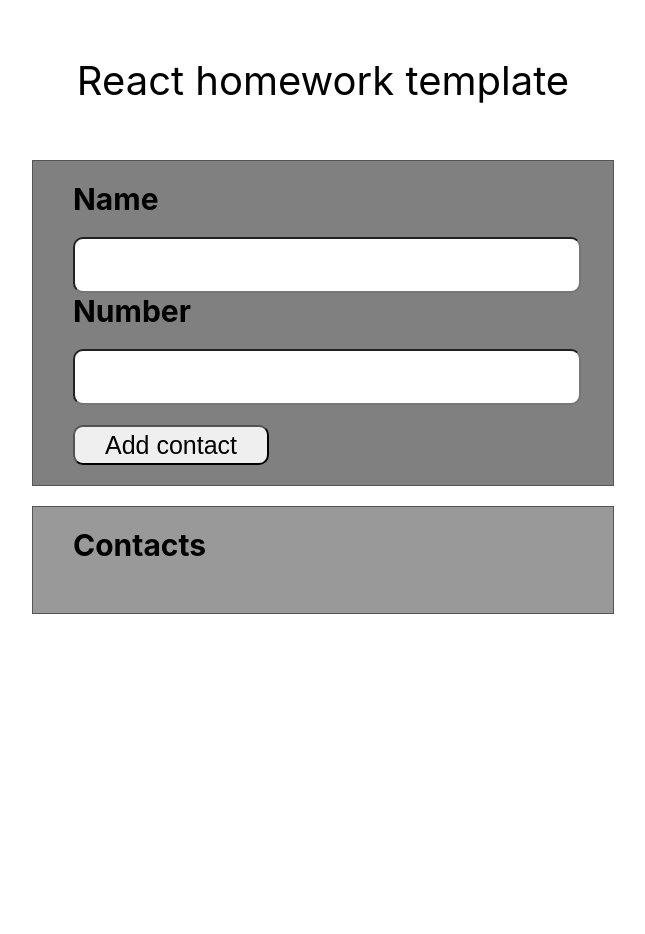
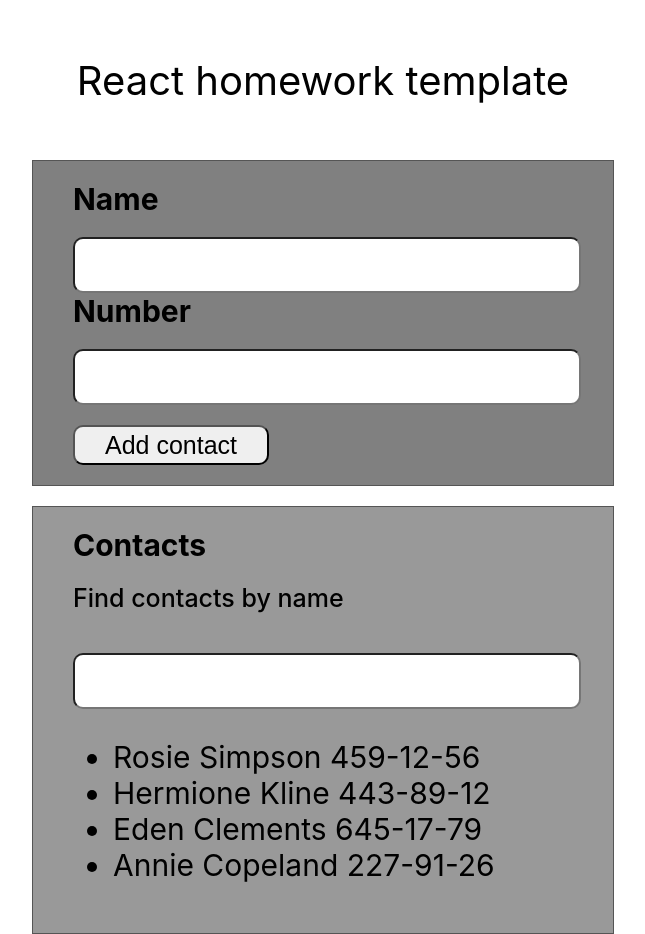
Before and after one commit to Vitalii-Prokopenko/goit-react-hw-02-phonebook, a React (Create React App) app: page / in a window 1280 px wide. Shown: the whole page, without its empty margins (317-962 px from the left). Before the commit the page ends 800 px from the top, so only its background shows below. Built offline with nearby package versions, Linux system fonts and the light colour scheme.

Commit message:
adds filter by name (step #3)

```diff
--- a/src/components/App.jsx
+++ b/src/components/App.jsx
@@ -4,7 +4,13 @@ import css from 'components/app.module.css';
 
 class App extends Component {
   state = {
-    contacts: [],
+    contacts: [
+      { id: 'id-1', name: 'Rosie Simpson', number: '459-12-56' },
+      { id: 'id-2', name: 'Hermione Kline', number: '443-89-12' },
+      { id: 'id-3', name: 'Eden Clements', number: '645-17-79' },
+      { id: 'id-4', name: 'Annie Copeland', number: '227-91-26' },
+    ],
+    filter: '',
     name: '',
     number: '',
   };
@@ -24,8 +30,15 @@ class App extends Component {
     });
   };
 
+  // handleSearchInputChange = event => {
+  //   this.handleInputChange(event);
+  //   const { contacts, filter } = this.state;
+  //   return contacts.filter(contact => contact.name.includes(filter));
+  // };
+
   render() {
-    const contacts = this.state.contacts;
+    const { contacts, filter, name, number } = this.state;
+    // const filteredContacts = this.handleSearchInputChange();
     return (
       <>
         <div
@@ -50,7 +63,7 @@ class App extends Component {
               // pattern="^[a-zA-Zа-яА-Я]+(([' -][a-zA-Zа-яА-Я ])?[a-zA-Zа-яА-Я]*)*$"
               title="Name may contain only letters, apostrophe, dash and spaces. For example Adrian, Jacob Mercer, Charles de Batz de Castelmore d'Artagnan"
               required
-              value={this.state.name}
+              value={name}
               onChange={this.handleInputChange}
             />
           </label>
@@ -60,10 +73,10 @@ class App extends Component {
               className={css['inputName']}
               type="tel"
               name="number"
-              pattern="\+?\d{1,4}?[-.\s]?\(?\d{1,3}?\)?[-.\s]?\d{1,4}[-.\s]?\d{1,4}[-.\s]?\d{1,9}"
+              // pattern="\+?\d{1,4}?[-.\s]?\(?\d{1,3}?\)?[-.\s]?\d{1,4}[-.\s]?\d{1,4}[-.\s]?\d{1,9}"
               title="Phone number must be digits and can contain spaces, dashes, parentheses and can start with +"
               required
-              value={this.state.number}
+              value={number}
               onChange={this.handleInputChange}
             />
           </label>
@@ -73,10 +86,24 @@ class App extends Component {
         </form>
         <div className={css['phoneBook']}>
           <p className={css['title']}>Contacts</p>
+          <p className={css['subtitle']}>Find contacts by name</p>
+          <input
+            className={css['inputSearchName']}
+            type="text"
+            name="filter"
+            // pattern="^[a-zA-Zа-яА-Я]+(([' -][a-zA-Zа-яА-Я ])?[a-zA-Zа-яА-Я]*)*$"
+            title="Name may contain only letters, apostrophe, dash and spaces. For example Adrian, Jacob Mercer, Charles de Batz de Castelmore d'Artagnan"
+            value={filter}
+            onChange={this.handleInputChange}
+          />
           <ul className={css['contactList']}>
-            {contacts.map(contact => {
-              return <li key={contact.id}>{contact.name} {contact.number}</li>;
-            })}
+            {contacts
+              .filter(contact => contact.name.toLowerCase().includes(filter.toLowerCase()))
+              .map(filteredContact => (
+                <li key={filteredContact.id}>
+                  {filteredContact.name} {filteredContact.number}
+                </li>
+              ))}
           </ul>
         </div>
       </>
--- a/src/components/app.module.css
+++ b/src/components/app.module.css
@@ -16,7 +16,8 @@
   font-weight: 700;
 }
 
-.inputName {
+.inputName,
+.inputSearchName {
   margin-top: 20px;
   width: 100%;
   height: 50px;
@@ -58,6 +59,12 @@
   font-weight: 700;
 }
 
+.subtitle {
+    margin: 0 0 20px;
+    font-size: 25px;
+    font-weight: 500;
+  }
+
 .contactList {
   font-size: 30px;
   font-weight: 400;
```
